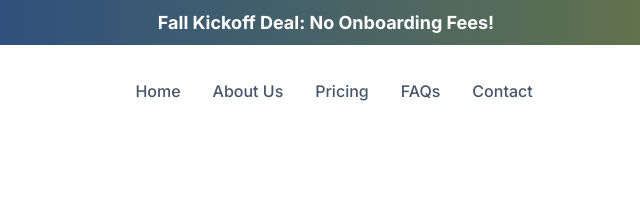
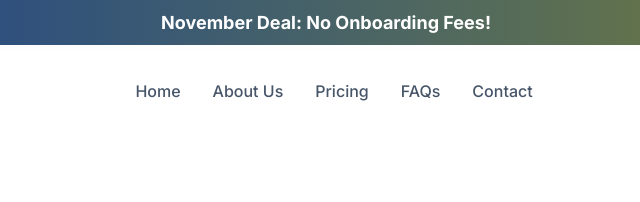
Before and after one commit to happySquidd/landing, an Astro site: page / in a window 1280 px wide. Shown: the top 202 px of the page, 314-954 px from the left. Built offline with nearby package versions, Linux system fonts and the light colour scheme; Astro itself is replaced by a stand-in of ours.

Commit message:
new promo deal

```diff
--- a/src/components/Promobar.astro
+++ b/src/components/Promobar.astro
@@ -3,5 +3,5 @@
 ---
 
 <section class="w-full bg-gradient-to-r text-white shadow-md transition-all duration-300 from-blue-900 to-accent-800 py-2 px-4 flex items-center justify-center gap-2">
-    <p class="text-md"><b>Fall Kickoff Deal: No Onboarding Fees!</b></p>
+    <p class="text-md"><b>November Deal: No Onboarding Fees!</b></p>
 </section>
```
